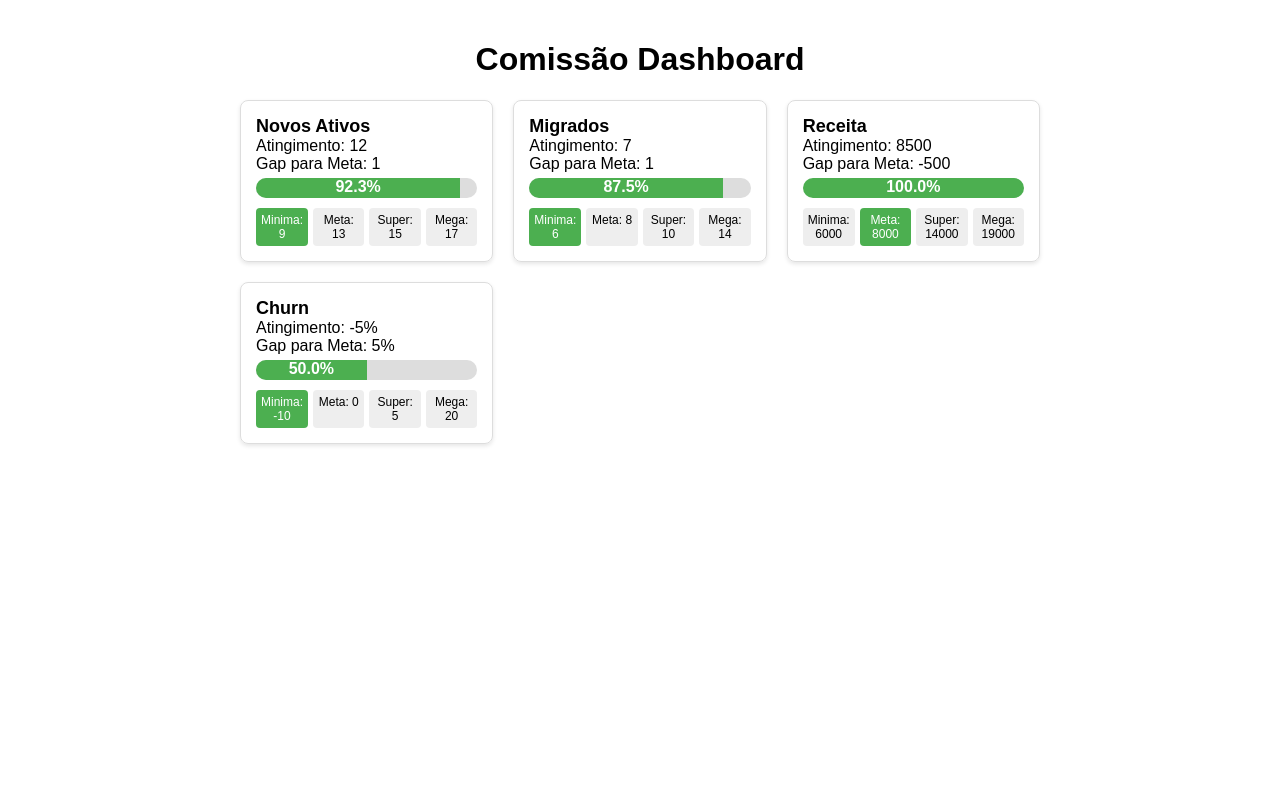
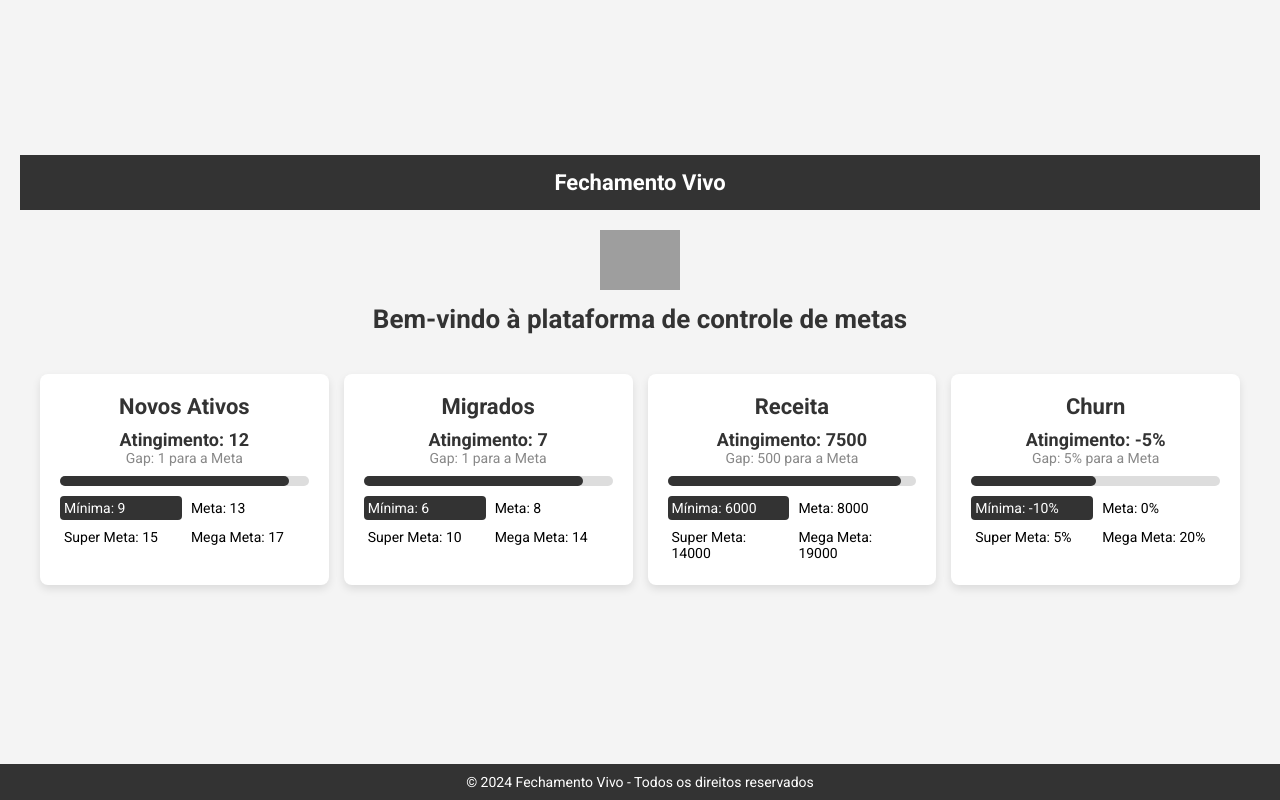
Before and after one commit to Franklinsiltol/fechamentovivo, a plain HTML site: page index.html in a window 1280 px wide. Drawn offline with Linux system fonts and the light colour scheme; grey boxes are pictures that could not be loaded.

Commit message:
Update index.html

```diff
--- a/index.html
+++ b/index.html
@@ -1,83 +1,217 @@
 <!DOCTYPE html>
-<html lang="en">
+<html lang="pt">
 <head>
     <meta charset="UTF-8">
     <meta name="viewport" content="width=device-width, initial-scale=1.0">
-    <title>Comissão Dashboard</title>
+    <title>Fechamento Vivo</title>
+    <link rel="preconnect" href="https://fonts.googleapis.com">
+    <link rel="preconnect" href="https://fonts.gstatic.com" crossorigin>
+    <link href="https://fonts.googleapis.com/css2?family=Roboto:wght@400;700&display=swap" rel="stylesheet">
     <style>
-        body { font-family: Arial, sans-serif; display: flex; flex-direction: column; align-items: center; margin: 0; padding: 20px; }
-        .dashboard { display: grid; grid-template-columns: repeat(auto-fit, minmax(250px, 1fr)); gap: 20px; width: 100%; max-width: 800px; }
-        .kpi-card { border: 1px solid #ddd; padding: 15px; border-radius: 8px; box-shadow: 0 2px 4px rgba(0, 0, 0, 0.1); }
-        .progress-bar { height: 20px; background-color: #ddd; border-radius: 10px; overflow: hidden; margin-top: 5px; }
-        .progress { height: 100%; background-color: #4CAF50; text-align: center; color: white; font-weight: bold; }
-        .meta { display: grid; grid-template-columns: repeat(4, 1fr); gap: 5px; margin-top: 10px; }
-        .meta div { text-align: center; padding: 5px; border-radius: 4px; background-color: #eee; font-size: 12px; }
-        .meta .active { background-color: #4CAF50; color: white; }
-        .title { font-weight: bold; font-size: 18px; }
-        @media (max-width: 600px) { .title { font-size: 16px; } }
+        /* Reset básico */
+        * { margin: 0; padding: 0; box-sizing: border-box; }
+
+        /* Layout e fontes */
+        body {
+            font-family: 'Roboto', sans-serif;
+            background-color: #f4f4f4;
+            display: flex;
+            justify-content: center;
+            align-items: center;
+            flex-direction: column;
+            min-height: 100vh;
+            padding: 20px;
+        }
+
+        /* Cabeçalho */
+        header {
+            background-color: #333;
+            color: #fff;
+            width: 100%;
+            padding: 15px;
+            text-align: center;
+            font-size: 22px;
+            font-weight: 700;
+        }
+
+        /* Rodapé */
+        footer {
+            background-color: #333;
+            color: #fff;
+            width: 100%;
+            padding: 10px;
+            text-align: center;
+            font-size: 14px;
+            position: fixed;
+            bottom: 0;
+        }
+
+        /* Container principal de login */
+        .login-container {
+            text-align: center;
+            margin-top: 20px;
+        }
+        .login-container img {
+            width: 80px;
+            margin-bottom: 10px;
+        }
+        .login-container h2 {
+            margin-bottom: 20px;
+            font-size: 26px;
+            font-weight: 700;
+            color: #333;
+        }
+
+        /* Cards de metas */
+        .cards-container {
+            display: grid;
+            gap: 15px;
+            grid-template-columns: repeat(auto-fit, minmax(200px, 1fr));
+            width: 100%;
+            max-width: 1200px;
+            margin-top: 20px;
+            margin-bottom: 60px;
+        }
+        .card {
+            background-color: #fff;
+            padding: 20px;
+            border-radius: 8px;
+            box-shadow: 0 4px 8px rgba(0, 0, 0, 0.1);
+            text-align: center;
+        }
+        .card-title {
+            font-size: 22px;
+            font-weight: 700;
+            margin-bottom: 10px;
+            color: #333;
+        }
+        .highlight {
+            font-size: 18px;
+            font-weight: 700;
+            color: #333;
+        }
+        .kpi-metas {
+            display: grid;
+            grid-template-columns: 1fr 1fr;
+            gap: 5px;
+            font-size: 14px;
+            margin-top: 10px;
+            text-align: left;
+        }
+        .kpi-metas div {
+            padding: 4px;
+            border-radius: 4px;
+        }
+        .kpi-metas div.active {
+            background-color: #333;
+            color: #fff;
+        }
+        .progress-container {
+            background-color: #ddd;
+            border-radius: 5px;
+            height: 10px;
+            width: 100%;
+            margin: 10px 0;
+        }
+        .progress-bar {
+            height: 100%;
+            border-radius: 5px;
+            background-color: #333;
+        }
+        .gap {
+            font-size: 14px;
+            color: #888;
+        }
+
+        /* Responsividade */
+        @media (max-width: 600px) {
+            .card { padding: 15px; }
+            .card-title { font-size: 18px; }
+        }
     </style>
 </head>
 <body>
-    <h1>Comissão Dashboard</h1>
-    <div class="dashboard" id="dashboard"></div>
+    <!-- Cabeçalho -->
+    <header>
+        Fechamento Vivo
+    </header>
 
-    <script>
-        // Dados de metas para cada KPI
-        const KPIs = [
-            { title: "Novos Ativos", minima: 9, meta: 13, super: 15, mega: 17, atingimento: 12 },
-            { title: "Migrados", minima: 6, meta: 8, super: 10, mega: 14, atingimento: 7 },
-            { title: "Receita", minima: 6000, meta: 8000, super: 14000, mega: 19000, atingimento: 8500 },
-            { title: "Churn", minima: -10, meta: 00, super: 5, mega: 20, atingimento: -5, isPercentage: true }
-        ];
+    <!-- Container de login principal -->
+    <div class="login-container">
+        <img src="https://logospng.org/download/sumup/sumup-256.png" alt="SumUp Logo">
+        <h2>Bem-vindo à plataforma de controle de metas</h2>
+    </div>
 
-        // Função para calcular progresso e gap
-        function calculateProgress(atingimento, minima, meta, superMeta, megaMeta, isChurn = false) {
-            let progress;
-            if (isChurn) {
-                // Para Churn: -10% é 0% de progresso, 0% é 100%
-                progress = atingimento <= -10 ? 0 : Math.min(((atingimento + 10) / (meta + 10)) * 100, 100);
-            } else {
-                progress = Math.min((atingimento / meta) * 100, 100);
-            }
+    <!-- Container dos cards de metas -->
+    <div class="cards-container">
+        <!-- Card Novos Ativos -->
+        <div class="card">
+            <div class="card-title">Novos Ativos</div>
+            <div class="highlight">Atingimento: 12</div>
+            <div class="gap">Gap: 1 para a Meta</div>
+            <div class="progress-container">
+                <div class="progress-bar" style="width: 92%;"></div>
+            </div>
+            <div class="kpi-metas">
+                <div class="active">Mínima: 9</div>
+                <div>Meta: 13</div>
+                <div>Super Meta: 15</div>
+                <div>Mega Meta: 17</div>
+            </div>
+        </div>
 
-            let gap = meta - atingimento;
-            let level = "Minima";
-            if (atingimento >= minima) level = "Minima";
-            if (atingimento >= meta) level = "Meta";
-            if (atingimento >= superMeta) level = "Super Meta";
-            if (atingimento >= megaMeta) level = "Mega Meta";
+        <!-- Card Migrados -->
+        <div class="card">
+            <div class="card-title">Migrados</div>
+            <div class="highlight">Atingimento: 7</div>
+            <div class="gap">Gap: 1 para a Meta</div>
+            <div class="progress-container">
+                <div class="progress-bar" style="width: 88%;"></div>
+            </div>
+            <div class="kpi-metas">
+                <div class="active">Mínima: 6</div>
+                <div>Meta: 8</div>
+                <div>Super Meta: 10</div>
+                <div>Mega Meta: 14</div>
+            </div>
+        </div>
 
-            return { progress, gap, level };
-        }
+        <!-- Card Receita -->
+        <div class="card">
+            <div class="card-title">Receita</div>
+            <div class="highlight">Atingimento: 7500</div>
+            <div class="gap">Gap: 500 para a Meta</div>
+            <div class="progress-container">
+                <div class="progress-bar" style="width: 94%;"></div>
+            </div>
+            <div class="kpi-metas">
+                <div class="active">Mínima: 6000</div>
+                <div>Meta: 8000</div>
+                <div>Super Meta: 14000</div>
+                <div>Mega Meta: 19000</div>
+            </div>
+        </div>
 
-        // Renderiza o dashboard
-        function renderDashboard() {
-            const dashboard = document.getElementById("dashboard");
-            KPIs.forEach(kpi => {
-                const { progress, gap, level } = calculateProgress(kpi.atingimento, kpi.minima, kpi.meta, kpi.super, kpi.mega, kpi.isPercentage);
-                const gapText = kpi.isPercentage ? `${gap}%` : gap;
+        <!-- Card Churn -->
+        <div class="card">
+            <div class="card-title">Churn</div>
+            <div class="highlight">Atingimento: -5%</div>
+            <div class="gap">Gap: 5% para a Meta</div>
+            <div class="progress-container">
+                <div class="progress-bar" style="width: 50%;"></div>
+            </div>
+            <div class="kpi-metas">
+                <div class="active">Mínima: -10%</div>
+                <div>Meta: 0%</div>
+                <div>Super Meta: 5%</div>
+                <div>Mega Meta: 20%</div>
+            </div>
+        </div>
+    </div>
 
-                const kpiCard = document.createElement("div");
-                kpiCard.className = "kpi-card";
-                kpiCard.innerHTML = `
-                    <div class="title">${kpi.title}</div>
-                    <div>Atingimento: ${kpi.isPercentage ? kpi.atingimento + "%" : kpi.atingimento}</div>
-                    <div>Gap para Meta: ${gapText}</div>
-                    <div class="progress-bar">
-                        <div class="progress" style="width: ${progress}%;">${progress.toFixed(1)}%</div>
-                    </div>
-                    <div class="meta">
-                        <div class="${level === 'Minima' ? 'active' : ''}">Minima: ${kpi.minima}</div>
-                        <div class="${level === 'Meta' ? 'active' : ''}">Meta: ${kpi.meta}</div>
-                        <div class="${level === 'Super Meta' ? 'active' : ''}">Super: ${kpi.super}</div>
-                        <div class="${level === 'Mega Meta' ? 'active' : ''}">Mega: ${kpi.mega}</div>
-                    </div>
-                `;
-                dashboard.appendChild(kpiCard);
-            });
-        }
-
-        renderDashboard();
-    </script>
+    <!-- Rodapé -->
+    <footer>
+        &copy; 2024 Fechamento Vivo - Todos os direitos reservados
+    </footer>
 </body>
 </html>
```
